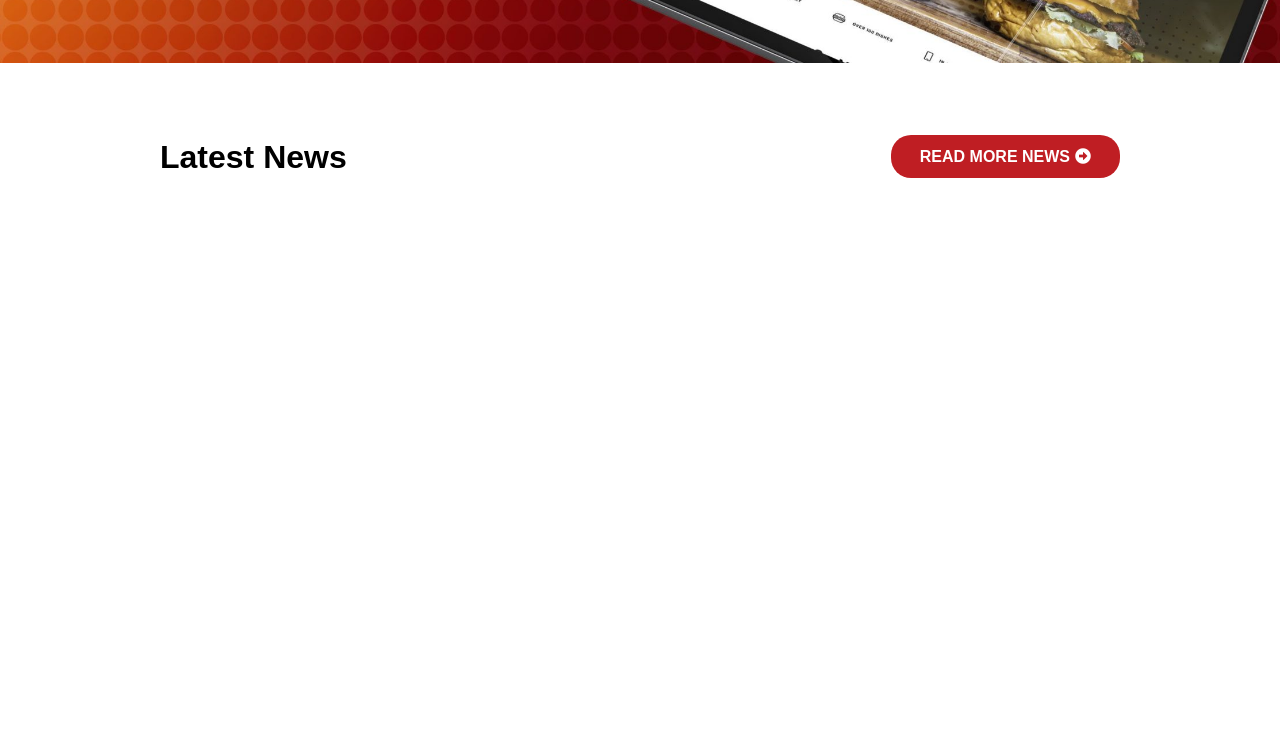
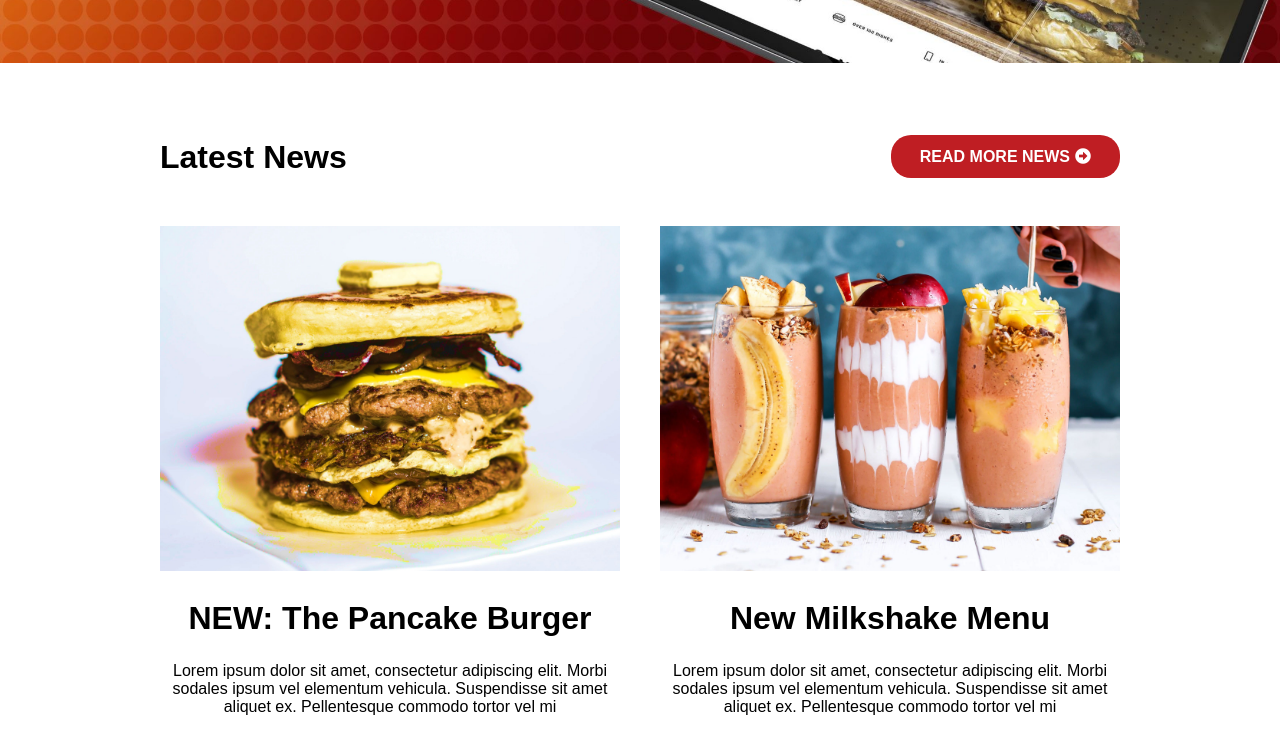
Before and after one commit to Andrea-Gori/proj-html-vuejs, a website: page index.html in a window 1280 px wide. Shown: the part 3166-3919 px from the top of the page. Before the commit the page ends 3412 px from the top, so only its background shows below. Drawn offline with nearby package versions, Linux system fonts and the light colour scheme.

Commit message:
main completo

```diff
--- a/assets/js/main.js
+++ b/assets/js/main.js
@@ -69,6 +69,15 @@ var app = new Vue({
     }, {
       immagine: './assets/img/keto-friendly.jpg',
       text: 'keto friendly'
+    }],
+    gnus: [{
+      immagine: './assets/img/pancake-burger.jpg',
+      title: 'NEW: The Pancake Burger',
+      text: 'Lorem ipsum dolor sit amet, consectetur adipiscing elit. Morbi sodales ipsum vel elementum vehicula. Suspendisse sit amet aliquet ex. Pellentesque commodo tortor vel mi'
+    }, {
+      immagine: './assets/img/new-milkshake-menu.jpg',
+      title: 'New Milkshake Menu',
+      text: 'Lorem ipsum dolor sit amet, consectetur adipiscing elit. Morbi sodales ipsum vel elementum vehicula. Suspendisse sit amet aliquet ex. Pellentesque commodo tortor vel mi'
     }]
   },
   methods: {}
--- a/index.html
+++ b/index.html
@@ -122,11 +122,21 @@
 
         <section class="latest-news">
           <div class="container">
+
             <div class="latest-news-title">
               <h3>Latest News</h3>
             </div>
+
             <div class="latest-news-btn">
               <a href="" class="btn">read more news<i class="fas fa-arrow-alt-circle-right"></i></a>
+            </div>
+          </div>
+
+          <div class="container">
+            <div class="card" v-for="gnu in gnus">
+              <img :src="gnu.immagine" alt="">
+              <h3>{{ gnu.title }}</h3>
+              <p>{{ gnu.text }}</p>
             </div>
           </div>
         </section>
--- a/src/js/main.js
+++ b/src/js/main.js
@@ -84,6 +84,18 @@ var app = new Vue({
         immagine: './assets/img/keto-friendly.jpg',
         text: 'keto friendly'
       },
+    ],
+    gnus: [
+      {
+        immagine: './assets/img/pancake-burger.jpg',
+        title: 'NEW: The Pancake Burger',
+        text: 'Lorem ipsum dolor sit amet, consectetur adipiscing elit. Morbi sodales ipsum vel elementum vehicula. Suspendisse sit amet aliquet ex. Pellentesque commodo tortor vel mi',
+      },
+      {
+        immagine: './assets/img/new-milkshake-menu.jpg',
+        title: 'New Milkshake Menu',
+        text: 'Lorem ipsum dolor sit amet, consectetur adipiscing elit. Morbi sodales ipsum vel elementum vehicula. Suspendisse sit amet aliquet ex. Pellentesque commodo tortor vel mi',
+      },
     ]
   },
   methods:{
--- a/src/partials/_content.scss
+++ b/src/partials/_content.scss
@@ -160,5 +160,16 @@ main {
         @include btn;
       }
     }
+    .card {
+      width: calc(100% / 2 - 20px);
+      img{
+        width: 100%;
+        height: 100%;
+      }
+      h3, p{
+        text-align: center;
+        margin: 25px 0;
+      }
+    }
   }
 }
```
Also changed, not shown: assets/css/master.css.
